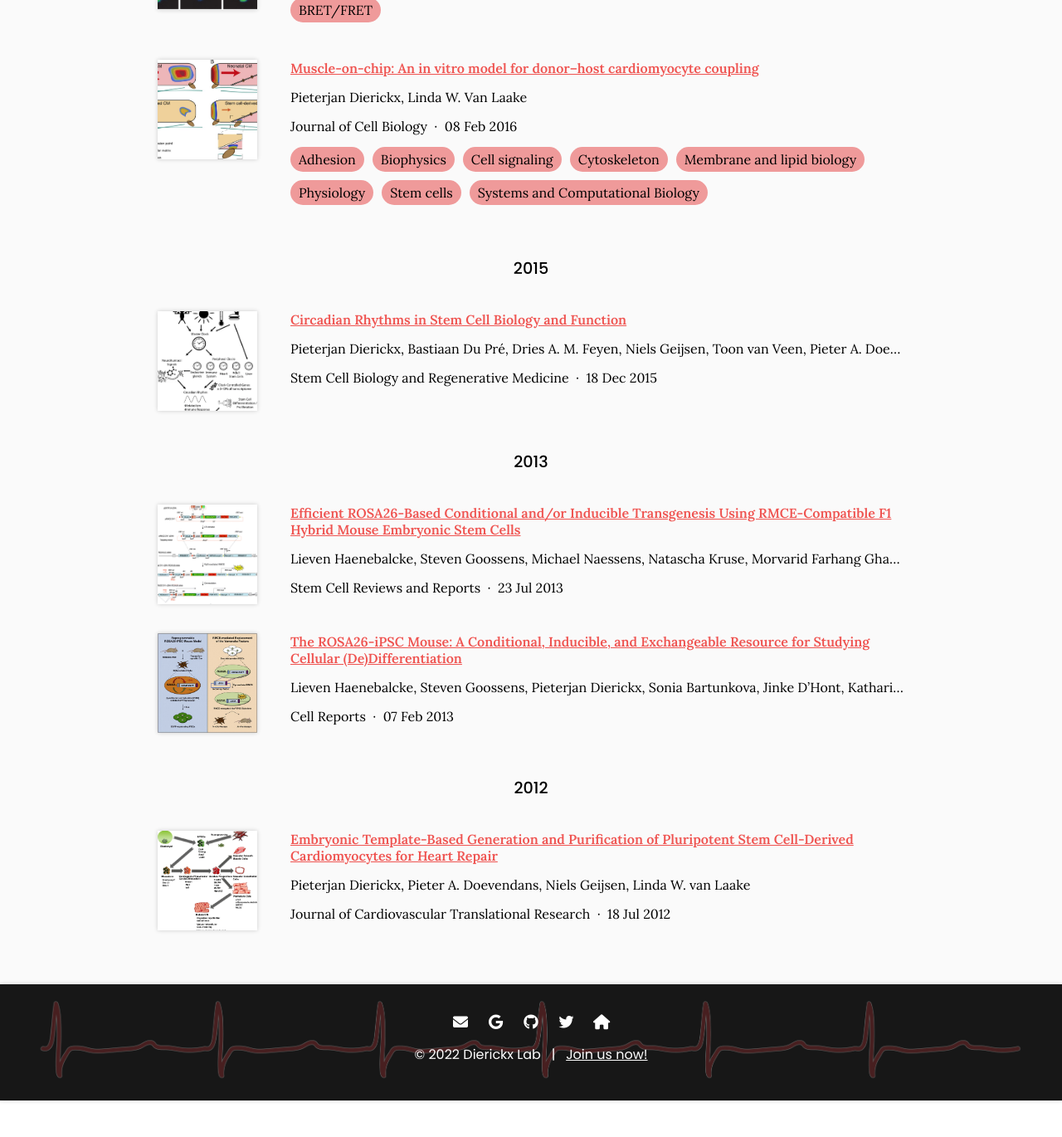
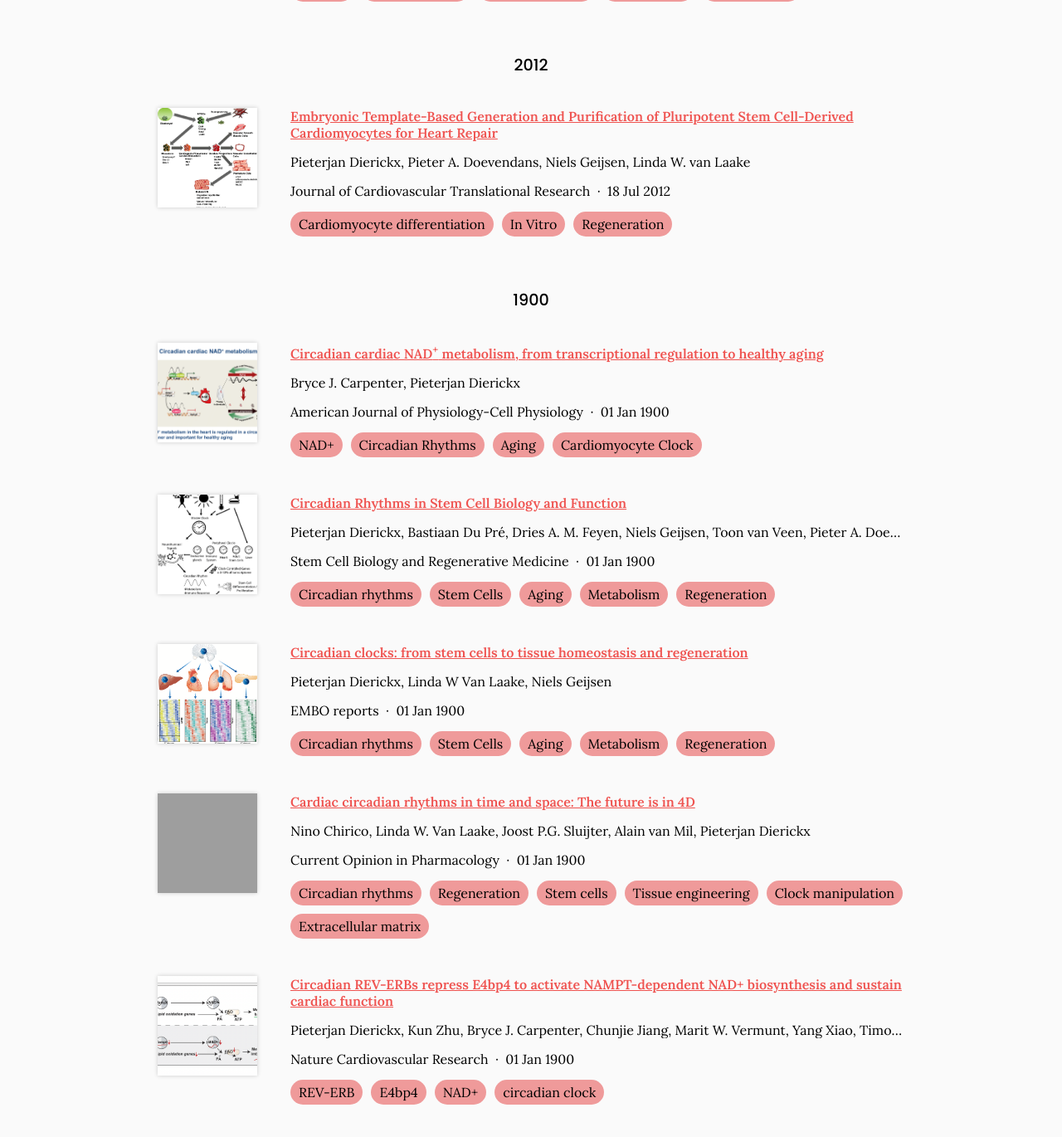
Before and after one commit to theDierickxLab/theDierickxLab, a Jekyll site: the page built from Publications/index.md, in a window 1280 px wide and 1400 px high, scrolled down 3598 px. Shown: the top 1370 px of the window at 83% size. Built offline with Jekyll 4.4.1, drawn with Linux system fonts in a browser that asks for light colours; before the commit the page ends 4924 px from its top, so only the background shows below that; some of the changed text lies outside the part shown; grey boxes are pictures that could not be loaded.

Commit message:
Generate citations

```diff
--- a/_data/citations.yaml
+++ b/_data/citations.yaml
@@ -63,7 +63,7 @@
   - Martin E. Young
   - Mitchell A. Lazar
   publisher: Nature Cardiovascular Research
-  date: '2021-12-23'
+  date: 1900-1-1
   link: https://doi.org/gqt4m9
   container-title: Nature cardiovascular research
   container-title-short: Nat Cardiovasc Res
@@ -229,7 +229,7 @@
   - Alain van Mil
   - Pieterjan Dierickx
   publisher: Current Opinion in Pharmacology
-  date: '2021-4-1'
+  date: 1900-1-1
   link: https://doi.org/gqt4nc
   container-title: Current opinion in pharmacology
   author:
@@ -303,7 +303,11 @@
   URL: https://www.ncbi.nlm.nih.gov/pubmed/32732282
   type: article-journal
   image: /publications_images/2020_Guan.jpeg
-  _cache: 5397635f72052390abc48a42fbbf789485b256de4ed802cc6d169a35eec56514
+  tags:
+  - Circadian Rhythms
+  - Liver Metabolism
+  - snRNA-seq
+  _cache: d22c717f805f064809004e529abe8c76f7fbe0a1c5cf0b63cb052bcb4df854ce
 - id: doi:10.1073/pnas.1904226116
   title: "SR9009 has REV-ERB\u2013independent effects on cell proliferation and metabolism"
   authors:
@@ -344,7 +348,11 @@
   image: /publications_images/2019_Dierickx_PNAS.png
   tags:
   - REV-ERB
-  _cache: 7a19f0ab9da743b7866f7183489e758213b700056a26e2d898a3a60f3512ae1a
+  - Hepatocytes
+  - ES cells
+  - Metabolism
+  - Circadian Rhythms
+  _cache: d8379d71a9be502cbc91cec2b9980ad91f904bce29ea419b4251c78db8c6431a
 - id: doi:10.1016/j.stem.2018.11.018
   title: Patient Adipose Stem Cell-Derived Adipocytes Reveal Genetic Variation that
     Predicts Antidiabetic Drug Response
@@ -401,7 +409,12 @@
   URL: https://www.ncbi.nlm.nih.gov/pubmed/30639037
   type: article-journal
   image: /publications_images/2019_Hu_Cell_Stem_Cell.jpeg
-  _cache: c9de7ce8f0015875095d8bc5a93e017a51680d96cd815da3d8b4d8452c455c41
+  tags:
+  - "PPAR\u03B3"
+  - Patient-specific Response
+  - Adipocytes
+  - TZDs
+  _cache: 7ea957aaf72ac4181872504957d55ae74e91c2dd65956f0b6e329c654791a2d0
 - id: doi:10.15252/embr.201745130
   title: 'Circadian clocks: from stem cells to tissue homeostasis and regeneration'
   authors:
@@ -409,7 +422,7 @@
   - Linda W Van Laake
   - Niels Geijsen
   publisher: EMBO reports
-  date: '2017-12-19'
+  date: 1900-1-1
   link: https://doi.org/gctvwt
   container-title: EMBO reports
   container-title-short: EMBO Rep
@@ -427,7 +440,13 @@
   URL: https://www.ncbi.nlm.nih.gov/pubmed/29258993
   type: article-journal
   image: /publications_images/2018_Dierickx_EMBO_Reports.png
-  _cache: 008ad735743d8e6f377d34ea5d74f247b83a23cdc049ea25140912b8fd95b75e
+  tags:
+  - Circadian rhythms
+  - Stem Cells
+  - Aging
+  - Metabolism
+  - Regeneration
+  _cache: 06bac031d0086ffe8934f5ab3cb381b42de7b5e2e74655a27e6bb7b46543503f
 - id: doi:10.1016/j.yjmcc.2017.08.009
   title: Neonatal rat cardiomyocytes as an in vitro model for circadian rhythms in
     the heart
@@ -851,7 +870,12 @@
   image: /publications_images/2013_Haenebalcke.png
   URL: https://www.ncbi.nlm.nih.gov/pubmed/23877658
   type: article-journal
-  _cache: 6d9d48ef9821b416f2a4488352fef6522f51779cd9c0fc4c0d2e8d1f44d8c1e9
+  tags:
+  - ES cells
+  - Differentiation
+  - Reprogramming
+  - Transgenics
+  _cache: 9b008bd63a49afe2e90acd2a2c08bb0595e5ced41f058047b40c5ffa359c9091
 - id: doi:10.1016/j.celrep.2013.01.016
   title: 'The ROSA26-iPSC Mouse: A Conditional, Inducible, and Exchangeable Resource
     for Studying Cellular (De)Differentiation'
@@ -898,7 +922,13 @@
   URL: https://www.ncbi.nlm.nih.gov/pubmed/23395636
   type: article-journal
   image: /publications_images/2013_Haenebalcke_Cell_Reports.jpeg
-  _cache: af0778ef046902d68f966365149f353bf7040c33d4266f00901e420cdaf8169e
+  tags:
+  - ES cells
+  - Differentiation
+  - Reprogramming
+  - Transgenics
+  - Regeneration
+  _cache: 436d3592647bdbb72b2e494aaf6413cff87b1ce5050b39935db4778c0b141c1a
 - id: doi:10.1007/s12265-012-9391-6
   title: Embryonic Template-Based Generation and Purification of Pluripotent Stem
     Cell-Derived Cardiomyocytes for Heart Repair
@@ -927,7 +957,11 @@
   URL: https://www.ncbi.nlm.nih.gov/pubmed/22806916
   type: article-journal
   image: /publications_images/2013_Dierickx.gif.png
-  _cache: 04887df1880d45986c371551babde72763a657e2ebecd2ad31b72c882e15498b
+  tags:
+  - Cardiomyocyte differentiation
+  - In Vitro
+  - Regeneration
+  _cache: 34a73ca99334d2889682ec94965f425948c95704b172f2e34449b39db7d7e155
 - id: doi:10.1007/978-3-319-25427-2_5
   title: Circadian Rhythms in Stem Cell Biology and Function
   authors:
@@ -939,7 +973,7 @@
   - Pieter A. Doevendans
   - Linda W. Van Laake
   publisher: Stem Cell Biology and Regenerative Medicine
-  date: 2015-12-18
+  date: 1900-1-1
   link: https://doi.org/gqvv9c
   container-title: Stem Cell Biology and Regenerative Medicine
   author:
@@ -961,7 +995,13 @@
   URL: https://link.springer.com/chapter/10.1007/978-3-319-25427-2_5
   type: article-journal
   image: /publications_images/2016_Dierickx.gif.png
-  _cache: b7c4da8805bf24033c6882e3564f7cdab2bcd176495f8ffcc5d349894bcbc839
+  tags:
+  - Circadian rhythms
+  - Stem Cells
+  - Aging
+  - Metabolism
+  - Regeneration
+  _cache: f1afd184f35a18d0ffacaed1ab9eec89772cfbe957b41ccc859c221f91d245fd
 - id: doi:10.1152/ajpcell.00239.2022
   title: Circadian cardiac NAD<sup>+</sup> metabolism, from transcriptional regulation
     to healthy aging
@@ -969,7 +1009,7 @@
   - Bryce J. Carpenter
   - Pieterjan Dierickx
   publisher: American Journal of Physiology-Cell Physiology
-  date: '2022-9-5'
+  date: 1900-1-1
   link: https://doi.org/gqvx8g
   author:
   - given: Pieterjan
@@ -980,4 +1020,9 @@
   URL: https://journals.physiology.org/doi/abs/10.1152/ajpcell.00239.2022
   type: article-journal
   image: /publications_images/Graphical_abstract.png
-  _cache: 8b2b98d8f3097c2c494a58ffc3e6596abb9b72b17a4783cb2996fc8c9b237b0d
+  tags:
+  - NAD+
+  - Circadian Rhythms
+  - Aging
+  - Cardiomyocyte Clock
+  _cache: 9a8c8cd69a87c02cd14f010d891d7e9744b8664af83b8e670264251ec67c2dc0
```
